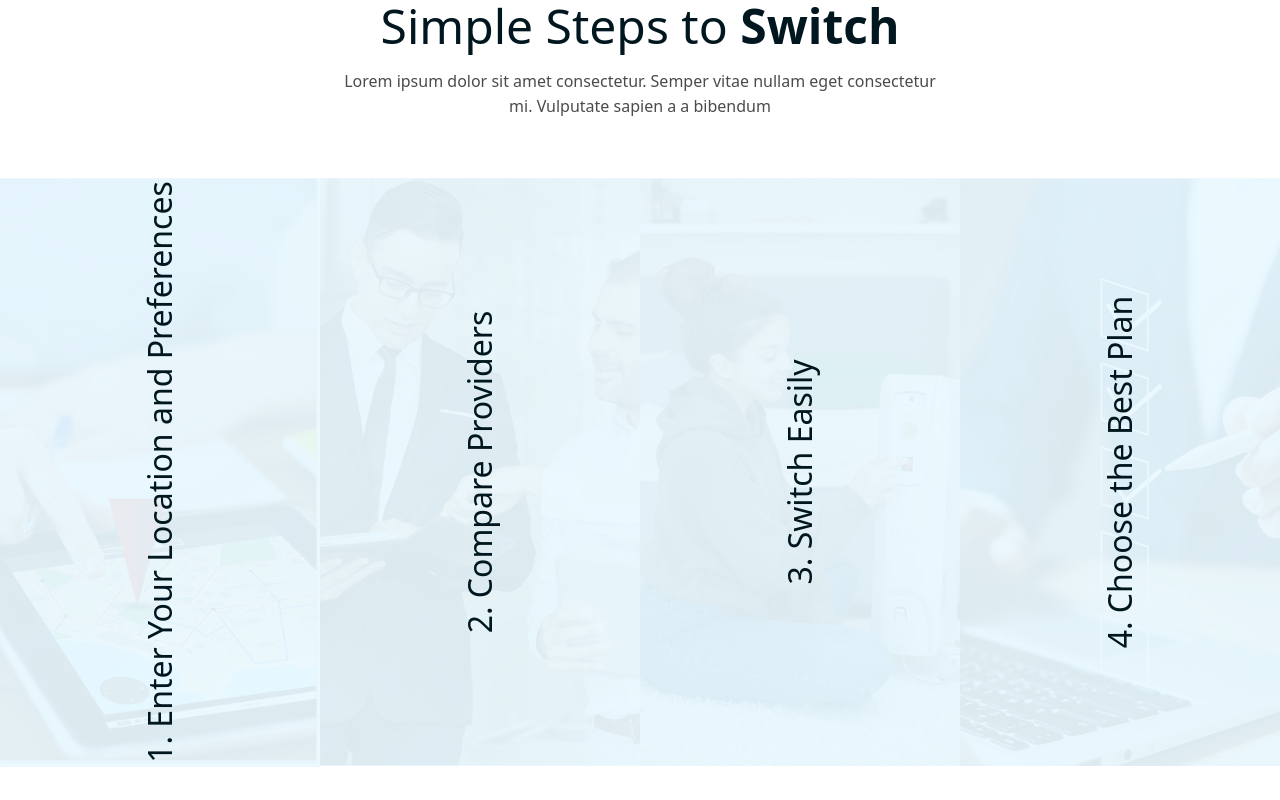
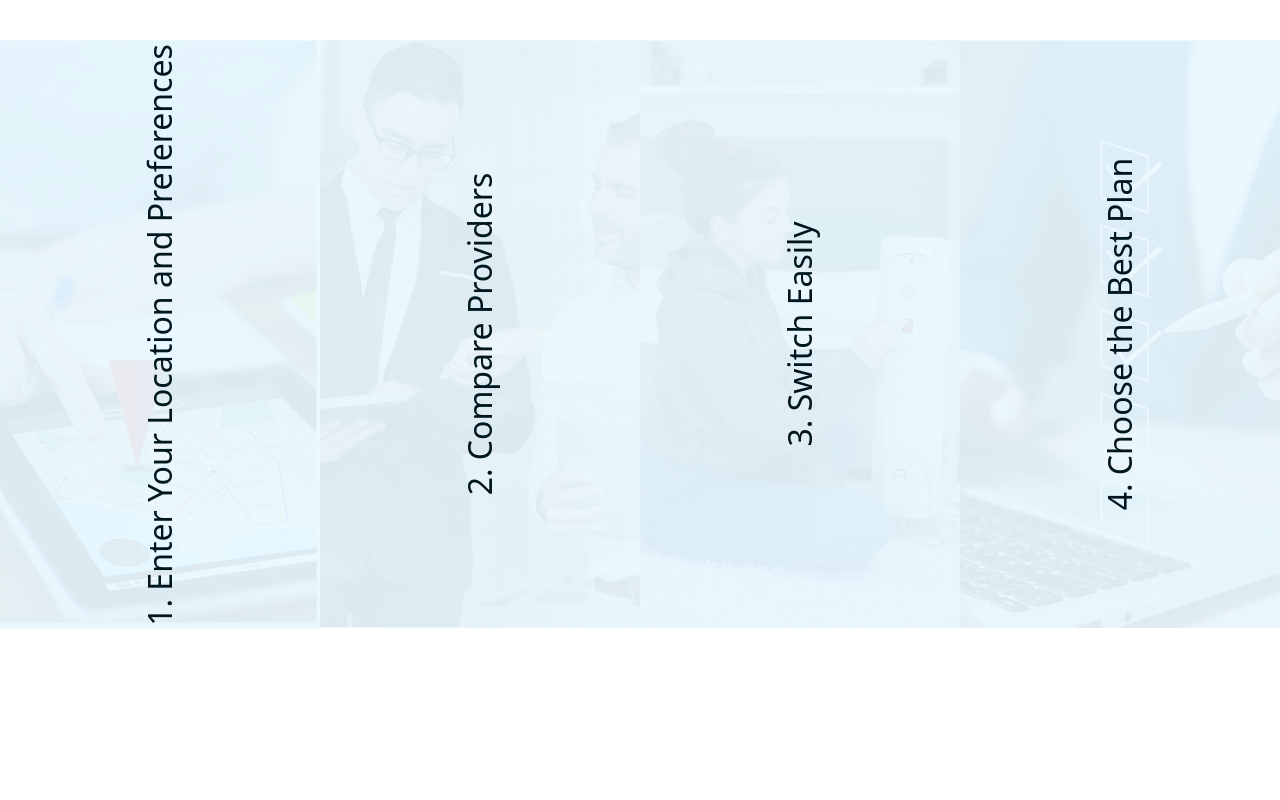
Before and after one commit to khushboo-590/swiper-silder, a React (Vite) app: page / in a window 1280 px wide. Built offline with nearby package versions, Linux system fonts and the light colour scheme.

Commit message:
remove bg-color

```diff
--- a/src/components/Slider.jsx
+++ b/src/components/Slider.jsx
@@ -8,12 +8,7 @@ const Silder = () => {
     return (
         <div className='max-lg:pb-[44px] pb-[30px]'>
             <div className="2xl:container">
-                <h2 className='text-[#00171F] font-normal text-5xl max-md:text-3xl leading-[52.8px] pb-4 text-center'>
-                    Simple Steps to <span className='font-bold'>Switch</span>
-                </h2>
-                <p className='font-normal text-base text-[#4B4B4B] max-w-[610px] leading-[25.6px] mx-auto text-center pb-[58px] max-md:pb-10 max-md:mx-auto max-md:px-3'>
-                    Lorem ipsum dolor sit amet consectetur. Semper vitae nullam eget consectetur mi. Vulputate sapien a a bibendum
-                </p>
+
                 <Swiper
 
                     modules={[Autoplay]}
@@ -31,7 +26,7 @@ const Silder = () => {
                 >
                     {cardLIST.map((item, index) => (
                         <SwiperSlide key={index}>
-                                      <div className='relative group overflow-hidden  w-full mx-auto'>
+                                      <div className='relative group overflow-hidden  w-full mx-auto mt-10'>
                                 <img  className='w-full  ' src={item.img} alt={item.alt}/>
                                 <div className='absolute top-0 left-0 w-full h-full group-hover:opacity-0 transition-all duration-700 ease-in-out  bg-[#EAF9FFF0]  '>
                                     <div className='relative w-full h-full flex justify-center items-center '>
```
